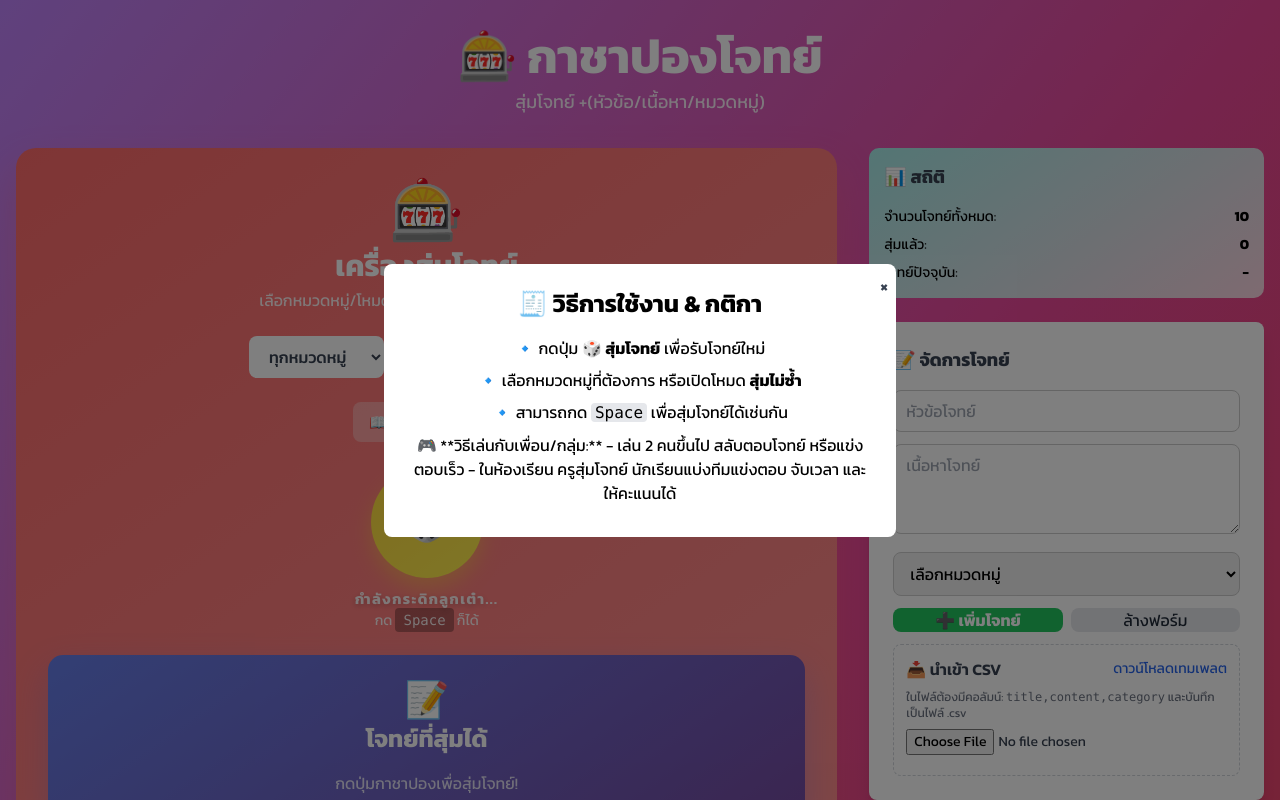
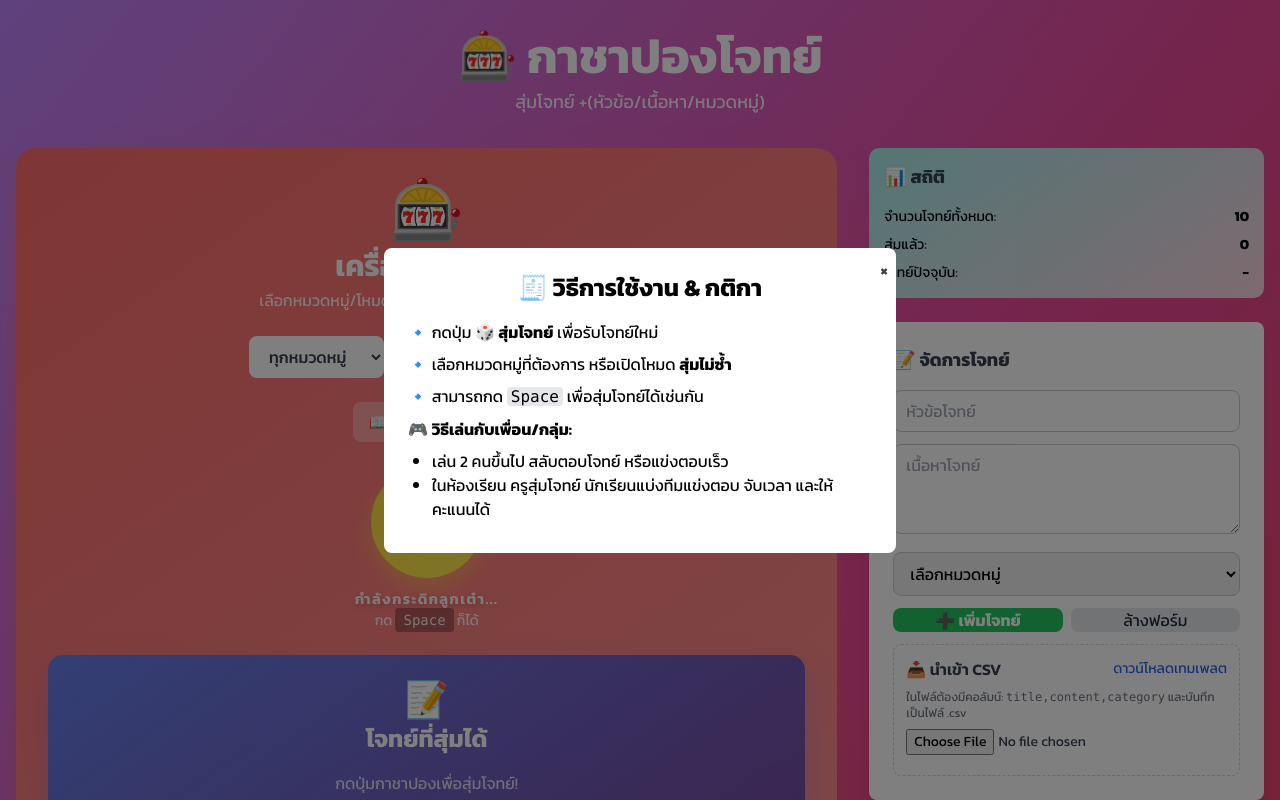
Before and after one commit to PANANG6425/GachaPon_Quiz, a website: page index.html in a window 1280 px wide. Both pictures are taken after a click on the button "📖 วิธีเล่น / กติกา". Shown: the top 800 px of the page. Drawn offline with nearby package versions, Linux system fonts and the light colour scheme.

Commit message:
fix pop up

```diff
--- a/index.html
+++ b/index.html
@@ -52,11 +52,12 @@
 
      <!-- Modal -->
       <div id="rulesModal" class="fixed inset-0 bg-black/50 hidden items-center justify-center z-50">
-          <div class="bg-white rounded-lg p-6 max-w-lg mx-4 relative">
+        <div class="bg-white rounded-lg p-6 max-w-lg mx-4 relative text-left"> <!-- text-left ชิดซ้าย -->
           <!-- ปุ่มปิด -->
           <button id="closeModal" class="absolute top-2 right-2 text-gray-700 hover:text-gray-900 text-lg font-bold">&times;</button>
 
-            <h2 class="text-2xl font-bold mb-4">🧾 วิธีการใช้งาน & กติกา</h2>
+          <h2 class="text-2xl font-bold mb-4 text-center">🧾 วิธีการใช้งาน & กติกา</h2>
+
           <p class="mb-2">
             🔹 กดปุ่ม <strong>🎲 สุ่มโจทย์</strong> เพื่อรับโจทย์ใหม่
           </p>
@@ -66,13 +67,16 @@
           <p class="mb-2">
             🔹 สามารถกด <kbd class="bg-gray-200 px-1 rounded">Space</kbd> เพื่อสุ่มโจทย์ได้เช่นกัน
           </p>
-            <p class="mb-2">
-              🎮 **วิธีเล่นกับเพื่อน/กลุ่ม:**
-              - เล่น 2 คนขึ้นไป สลับตอบโจทย์ หรือแข่งตอบเร็ว
-              - ในห้องเรียน ครูสุ่มโจทย์ นักเรียนแบ่งทีมแข่งตอบ จับเวลา และให้คะแนนได้
-            </p>
+
+          <p class="mb-2">🎮 <strong>วิธีเล่นกับเพื่อน/กลุ่ม:</strong></p>
+          <ul class="list-disc pl-6 mb-2">
+            <li>เล่น 2 คนขึ้นไป สลับตอบโจทย์ หรือแข่งตอบเร็ว</li>
+            <li>ในห้องเรียน ครูสุ่มโจทย์ นักเรียนแบ่งทีมแข่งตอบ จับเวลา และให้คะแนนได้</li>
+          </ul>
         </div>
       </div>
+
+
           <!-- Gacha Button + animation hint -->
           <div class="relative">
             <button id="gachaBtn" class="gacha-button w-28 h-28 mx-auto mb-3 flex items-center justify-center text-4xl">
```
Lines whose indentation alone changed are shown as unchanged.
